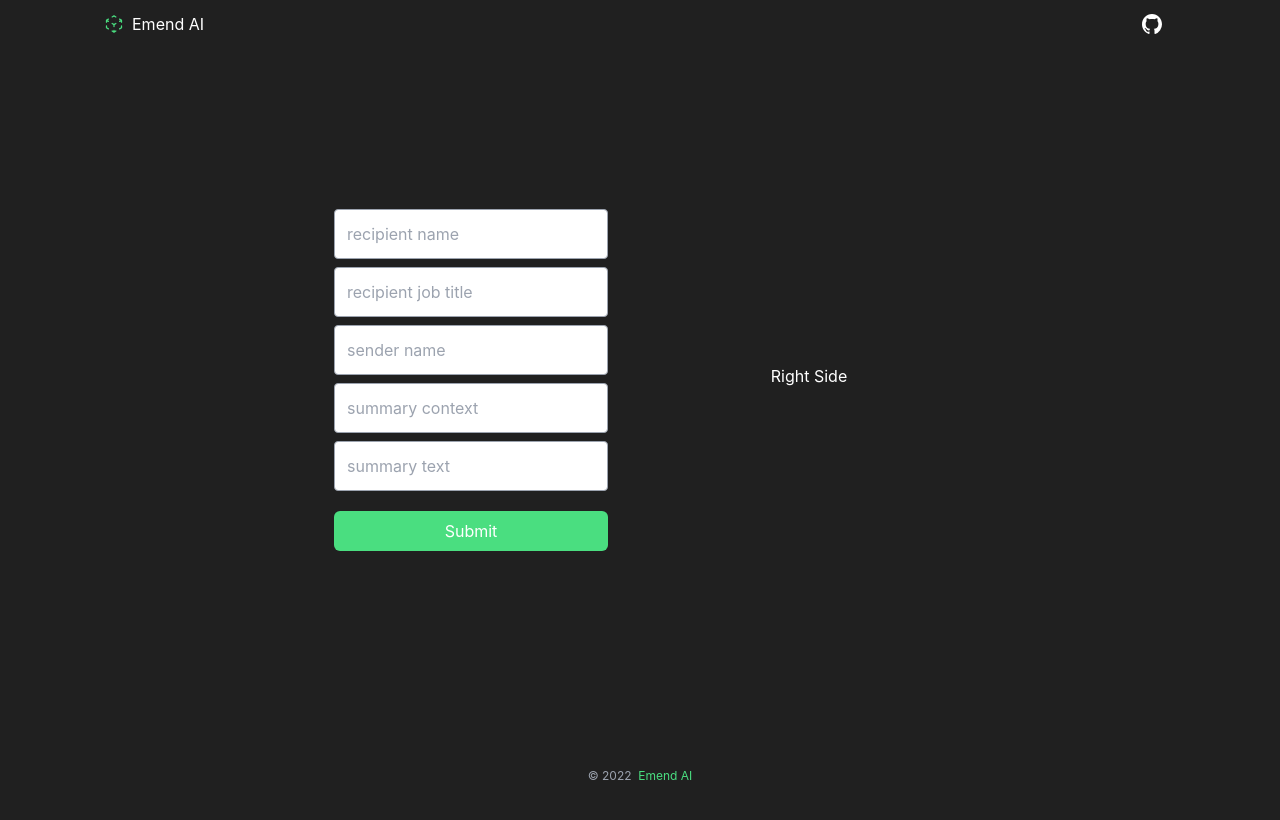
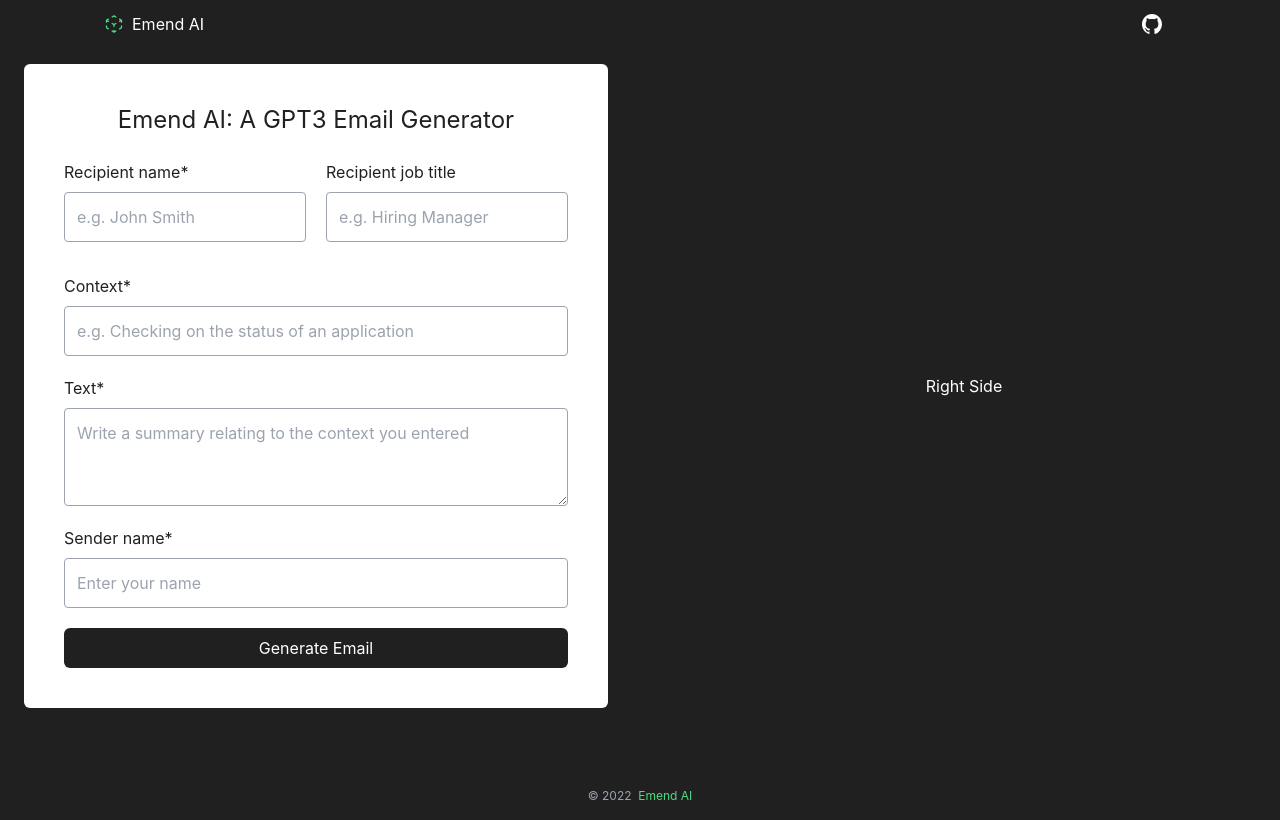
Before and after one commit to brysonbw/emend-ai, a Next.js app: page / in a window 1280 px wide. Built offline with nearby package versions, Linux system fonts and the light colour scheme.

Commit message:
cleaned up form styling/layout

```diff
--- a/components/Form.tsx
+++ b/components/Form.tsx
@@ -17,6 +17,7 @@
     resolver: zodResolver(formSchema),
   });
 
+  // clear form
   useEffect(() => {
     if (isSubmitSuccessful) {
       reset();
@@ -24,39 +25,83 @@
   }, [isSubmitSuccessful, onSubmit, reset]);
 
   return (
+    // form
     <form
       id="emendAIForm"
-      className="flex flex-col"
+      className="bg-white w-full flex flex-col p-10 rounded-md"
       onSubmit={handleSubmit(onSubmit)}
     >
+      <h1 className="text-center text-main-bg text-2xl mb-2">
+        Emend AI: A GPT3 Email Generator
+      </h1>
       {/** recipient */}
-      <input placeholder="recipient name" {...register('recipient.name')} />
+      <div className="flex flex-col md:flex-row justify-between items-center">
+        {/** name */}
+        <div className="flex-col w-full md:mr-5 mr-0 text-left mt-4 mb-3">
+          <label className="" htmlFor="recipientName">
+            Recipient name*
+          </label>
+          <input
+            id="recipientName"
+            className=""
+            placeholder="e.g. John Smith"
+            {...register('recipient.name')}
+          />
           {errors.recipient?.name?.message && (
-        <p>{errors.recipient.name?.message}</p>
+            <p className="text-left absolute">
+              {errors.recipient.name?.message}
+            </p>
           )}
+        </div>
+        {/** job title */}
+        <div className="flex-col w-full mt-4 text-left mb-3">
+          <label htmlFor="recipientJobTitle">Recipient job title</label>
           <input
-        placeholder="recipient job title"
+            id="recipientJobTitle"
+            placeholder="e.g. Hiring Manager"
             {...register('recipient.jobTitle')}
           />
           {errors.recipient?.jobTitle?.message && (
-        <p>{errors.recipient.jobTitle?.message}</p>
+            <p className="text-left absolute">
+              {errors.recipient.jobTitle?.message}
+            </p>
           )}
-      {/** sender */}
-      <input placeholder="sender name" {...register('sender.name')} />
-      {errors.sender?.name?.message && <p>{errors.sender.name?.message}</p>}
+        </div>
+      </div>
       {/** summary */}
-      <input placeholder="summary context" {...register('summary.context')} />
+      <label htmlFor="summaryContext">Context*</label>
+      {/** context */}
+      <input
+        id="summaryContext"
+        placeholder="e.g. Checking on the status of an application"
+        {...register('summary.context')}
+      />
       {errors.summary?.context?.message && (
         <p>{errors.summary.context?.message}</p>
       )}
-      <input placeholder="summary text" {...register('summary.text')} />
+      {/** text */}
+      <label htmlFor="summaryText">Text*</label>
+      <textarea
+        id="summaryText"
+        rows={3}
+        placeholder="Write a summary relating to the context you entered"
+        {...register('summary.text')}
+      />
       {errors.summary?.text?.message && <p>{errors.summary.text?.message}</p>}
+      {/** sender */}
+      <label htmlFor="senderName">Sender name*</label>
+      <input
+        id="senderName"
+        placeholder="Enter your name"
+        {...register('sender.name')}
+      />
+      {errors.sender?.name?.message && <p>{errors.sender.name?.message}</p>}
       {/** Submit Button */}
       <button
-        className="text-white mt-5 btn px-3 py-2 bg-primary rounded-md hover:bg-white hover:text-black"
+        className="mt-5 btn px-3 py-2 bg-main-bg rounded-md  text-white font-normal"
         type="submit"
       >
-        Submit
+        Generate Email
       </button>
     </form>
   );
```
Lines whose indentation alone changed are shown as unchanged.
